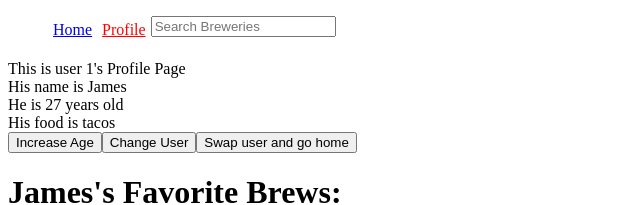
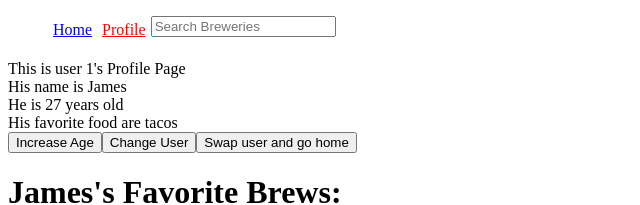
Before and after one commit to jamesurobertson/sat-demo, a React (Create React App) app: page /profile/1 in a window 1280 px wide. Shown: the top 205 px of the page, without its empty margins (0-640 px from the left). Built offline with nearby package versions, Linux system fonts and the light colour scheme.

Commit message:
changed searchpage to explore /reorganized

```diff
--- a/src/Routes.js
+++ b/src/Routes.js
@@ -2,7 +2,7 @@ import { BrowserRouter, Switch, Route } from "react-router-dom";
 import Navbar from "./components/Navbar";
 import Home from "./pages/Home";
 import Profile from "./pages/Profile";
-import SearchPage from "./pages/SearchPage";
+import Explore from "./pages/Explore";
 
 const Routes = () => (
   <BrowserRouter>
@@ -12,7 +12,7 @@ const Routes = () => (
         <Profile />
       </Route>
       <Route path="/explore/:searchParam">
-        <SearchPage />
+        <Explore />
       </Route>
       <Route exact path="/">
         <Home />
--- a/src/pages/SearchPage.js
+++ b/src/pages/Explore.js
@@ -2,12 +2,11 @@ import { useParams } from "react-router-dom";
 import { useState, useEffect } from "react";
 import { useUser } from "../context/UserContext";
 
-const SearchPage = () => {
+const Explore = () => {
   const [results, setResults] = useState([]);
   const [loading, setLoading] = useState(true);
+  const { user, setUser } = useUser();
   const { searchParam } = useParams();
-
-  const { user, setUser } = useUser();
 
   useEffect(() => {
     (async () => {
@@ -42,7 +41,6 @@ const SearchPage = () => {
     <div>
       {results.map((brewery) => {
         const { name, state, website_url, phone, id } = brewery;
-
         const isFav = user.favBrews.some((brew) => brew.id === id);
 
         return (
@@ -75,4 +73,4 @@ const SearchPage = () => {
   );
 };
 
-export default SearchPage;
+export default Explore;
--- a/src/pages/Profile.js
+++ b/src/pages/Profile.js
@@ -19,7 +19,6 @@ const james = {
 
 const Profile = () => {
   const { user, setUser } = useUser();
-
   const history = useHistory();
 
   const increaseAge = () => {
@@ -27,9 +26,7 @@ const Profile = () => {
     setUser({ ...user, age: newAge });
   };
 
-  const changeUser = () => {
-    setUser(user.id === 1 ? barry : james);
-  };
+  const changeUser = () => setUser(user.id === 1 ? barry : james);
 
   const changeUserAndGoHome = () => {
     setUser(user.id === 1 ? barry : james);
@@ -45,7 +42,11 @@ const Profile = () => {
       <div> This is user {user.id}'s Profile Page</div>
       <div> His name is {user.name}</div>
       <div>He is {user.age} years old</div>
-      <div>His food is {user.favFood}</div>
+      <div>
+        His favorite food{" "}
+        {user.favFood[user.favFood.length - 1] === "s" ? "are " : "is "}
+        {user.favFood}
+      </div>
       <button onClick={increaseAge}>Increase Age</button>
       <button onClick={changeUser}>Change User</button>
       <button onClick={changeUserAndGoHome}>Swap user and go home</button>
```
Also changed, not shown: 1 other file (tests, documents, lock files or other folders).
